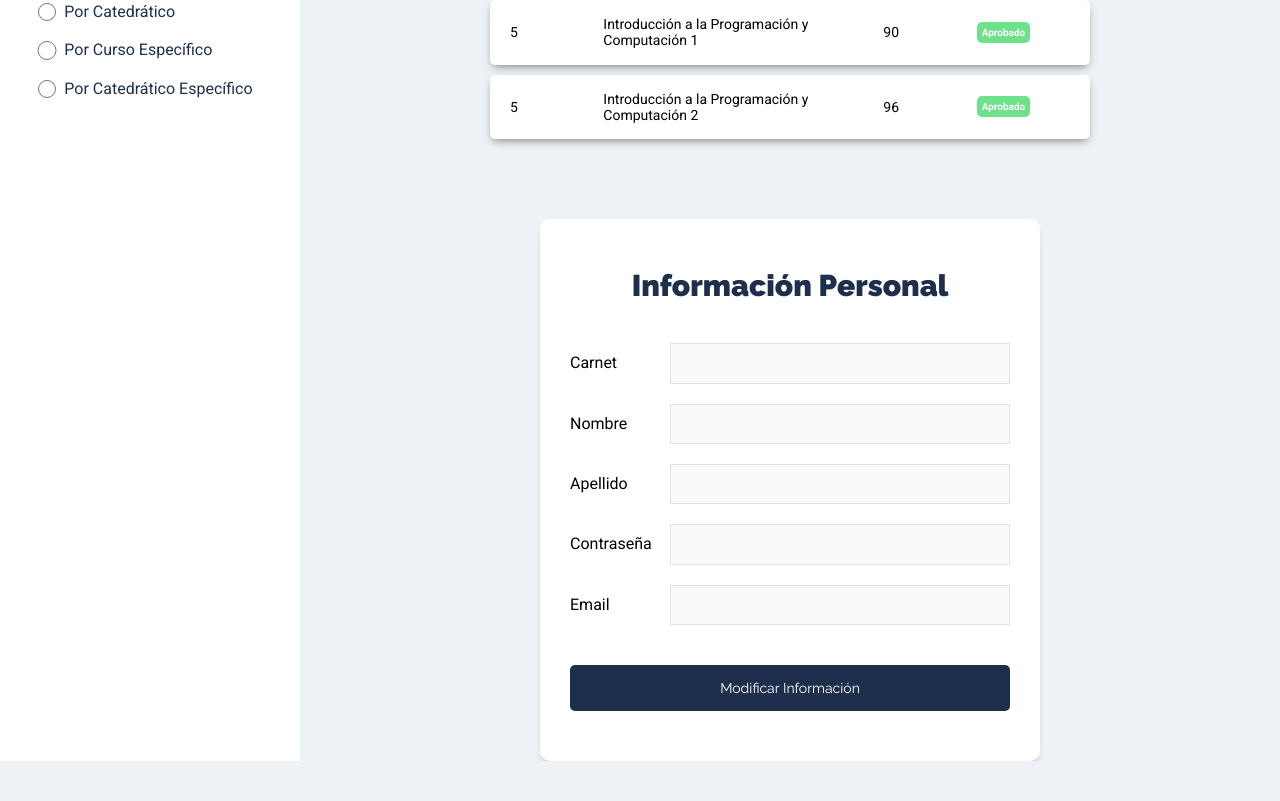
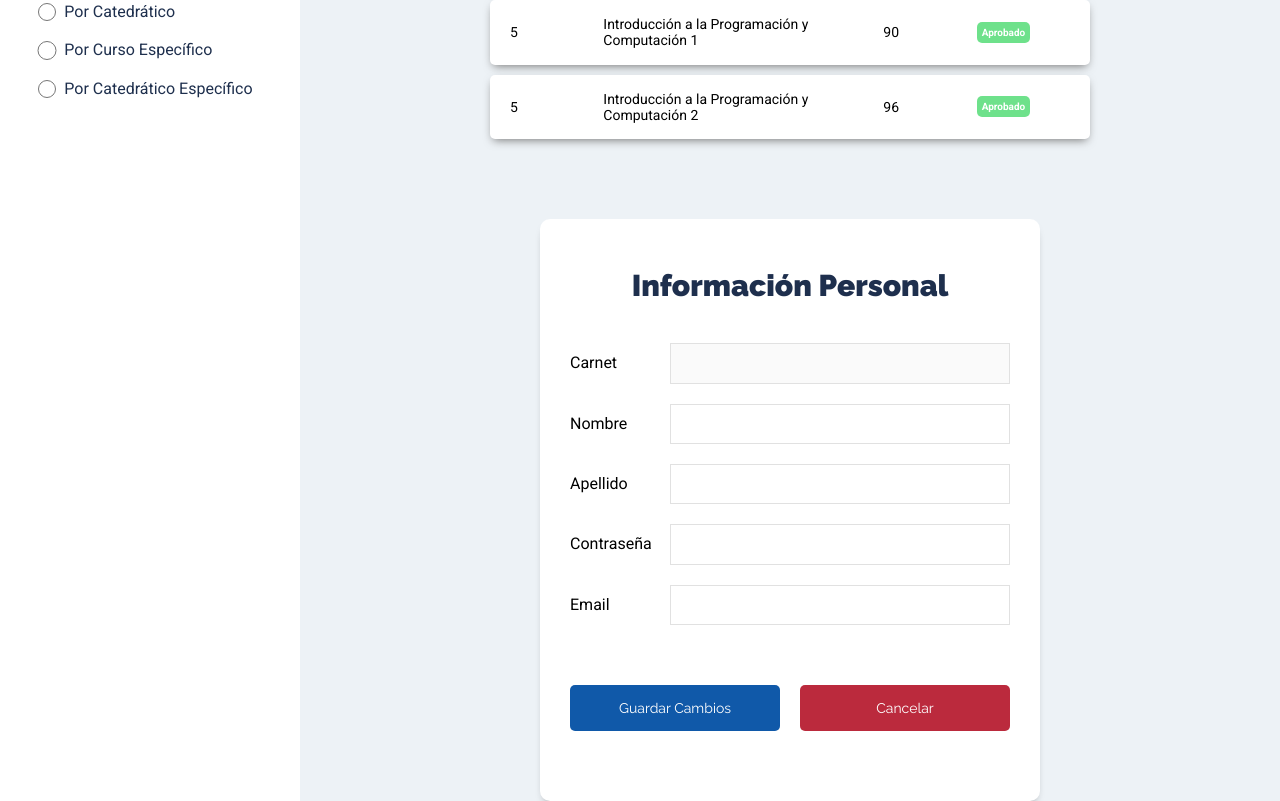
Before and after one commit to bryan967132/PracticasIniciales_DesarrolloWeb, a React (Create React App) app in the folder frontend/: page /mi-perfil in a window 1280 px wide. Shown: the part 525-1326 px from the top of the page. Before the commit the page ends 1286 px from the top, so only its background shows below. Built offline with nearby package versions, Linux system fonts and the light colour scheme.

Commit message:
Formulario Editar Perfil

```diff
--- a/frontend/src/App.js
+++ b/frontend/src/App.js
@@ -6,7 +6,6 @@ import NuevoPassword from './components/auth/NuevoPassword';
 import NuevaCuenta from './components/auth/NuevaCuenta';
 import Inicio from './components/inicio/Publicaciones';
 import MiPerfil from './components/inicio/MiPerfil';
-
 import ProyectoSate from './context/proyectos/proyectoState';
 
 function App() {
--- a/frontend/src/components/inicio/perfil/Informacion.js
+++ b/frontend/src/components/inicio/perfil/Informacion.js
@@ -1,67 +1,71 @@
 import React from 'react'
 
 const Informacion = () => {
-    /*var regA = document.getElementById('carnet').value
-    var pass = document.getElementById('password').value*/
+    const cancelar = () => {
+        document.getElementById('nombre').value=''
+        document.getElementById('apellido').value=''
+        document.getElementById('password').value=''
+        document.getElementById('email').value=''
+    }
 
     return (
+        <div id="infoUsuario" className="form-perfil">
 
-        <div className="form-perfil">
             <div className="contenedor-form sombra-dark">
                 <h1>Información Personal</h1>
                 <form>
-                <div className="campo-form">
-                        <label htmlFor="carnet">Carnet</label>
+                    <div id="incarnet" className="campo-form">
+                        <label>Carnet</label>
                         <input
-                            type="text"
+                            type="number"
                             id="carnet"
                             name="carnet"
                             disabled
-                        />
+                        ></input>
                     </div>
 
-                    <div className="campo-form">
+                    <div id="innombre" className="campo-form">
                         <label htmlFor="nombre">Nombre</label>
                         <input
                             type="text"
                             id="nombre"
                             name="nombre"
-                            disabled
                         />
                     </div>
 
-                    <div className="campo-form">
+                    <div id="inapellido" className="campo-form">
                         <label htmlFor="apellido">Apellido</label>
                         <input
                             type="text"
                             id="apellido"
                             name="apellido"
-                            disabled
                         />
                     </div>
 
-                    <div className="campo-form">
+                    <div id="inpassword" className="campo-form">
                         <label htmlFor="password">Contraseña</label>
                         <input
                             type="password"
                             id="password"
                             name="password"
-                            disabled
                         />
                     </div>
 
-                    <div className="campo-form">
+                    <div in="inemail" className="campo-form">
                         <label htmlFor="email">Email</label>
                         <input
                             type="email"
                             id="email"
                             name="email"
-                            disabled
                         />
                     </div>
-
-                    <div className="campo-form">
-                        <button className="btn btn-primario btn-block">Modificar Información</button>
+                    <div className="botones">
+                        <div className="guardar campo-form">
+                            <button className="btn btn-comentario btn-block">Guardar Cambios</button>
+                        </div>
+                        <div className="cancelar campo-form">
+                            <button className="btn btn-cancelar btn-block">Cancelar</button>
+                        </div>
                     </div>
                 </form>
             </div>
--- a/frontend/src/index.css
+++ b/frontend/src/index.css
@@ -77,8 +77,13 @@ a {
 .btn-secundario {
   background-color: var(--gris1);
 }
-.btn-eliminar {
-  background-color: var(--blanco);
+.btn-cancelar {
+  background-color: #ae0017d5;
+  color: var(--blanco);
+}
+.btn-cancelar:hover {
+  background-color: #ae0017e7;
+  color: var(--blanco);
 }
 .btn-comentario {
   background-color: var(--azul);
@@ -509,7 +514,8 @@ form .pub {
 }
 .campo-form input[type="password"],
 .campo-form input[type="email"],
-.campo-form input[type="text"] {
+.campo-form input[type="text"],
+.campo-form input[type="number"] {
   border: 1px solid #e1e1e1;
   padding: 1rem;
   flex: 1;
@@ -627,3 +633,36 @@ form .pub {
   padding-bottom: 2rem;
   padding-left: 1rem;
 }
+
+.botones {
+  display: grid;
+  grid-template-rows: 1fr 1fr;
+}
+
+.botones .guardar {
+  grid-column: 1 / 3;
+}
+
+.botones .cancelar {
+  grid-column: 1 / 3;
+}
+
+
+@media (min-width: 768px) {
+  .botones {
+    display: grid;
+    grid-template-columns: 1fr 1fr;
+    grid-template-rows: 1fr;
+  }
+
+  .botones .guardar {
+    grid-column: 1 / 2;
+    padding-right: 1rem;
+    padding-top: 2rem;
+  }
+
+  .botones .cancelar {
+    grid-column: 2 / 3;
+    padding-left: 1rem;
+  }
+}
```
